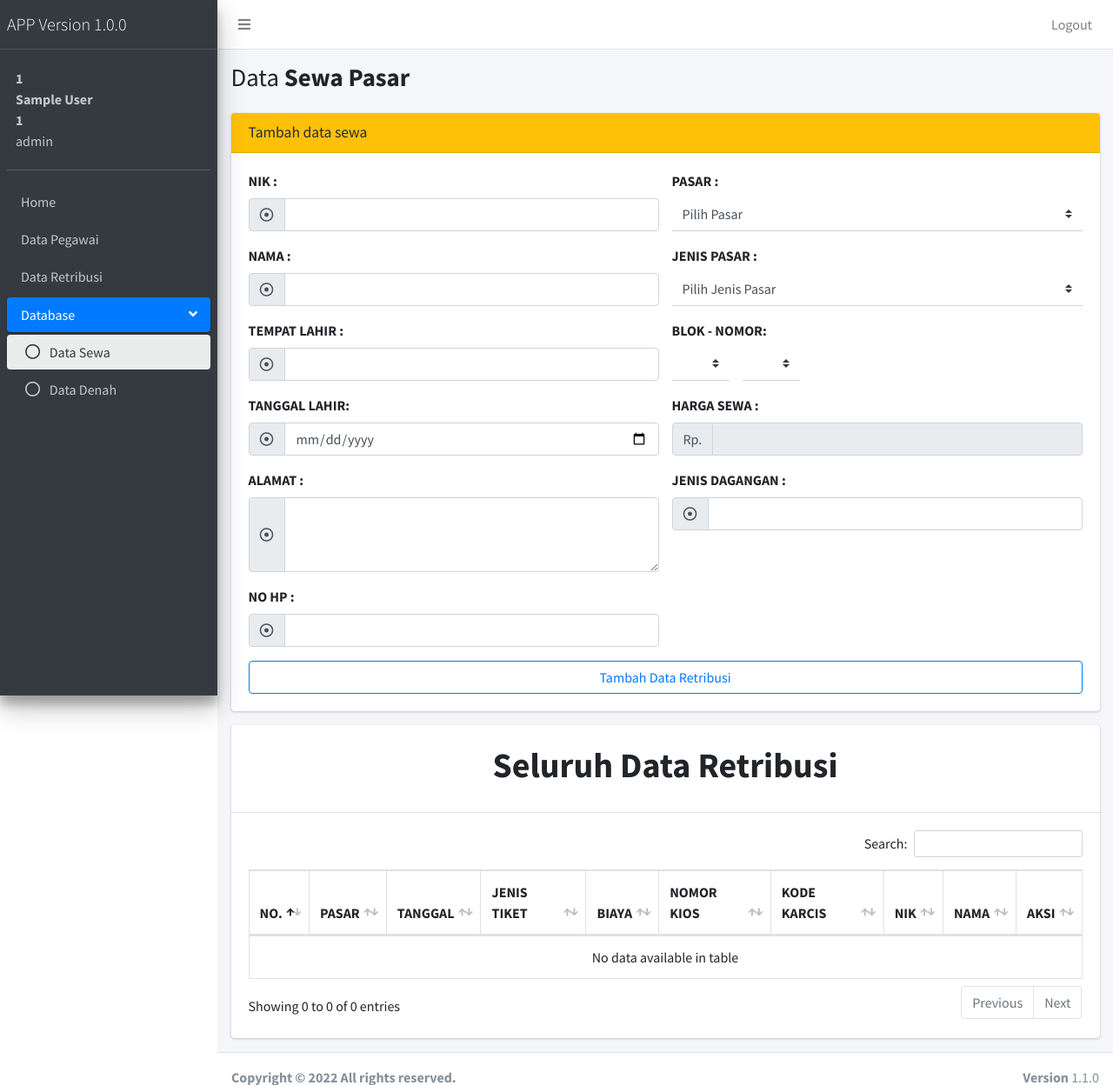
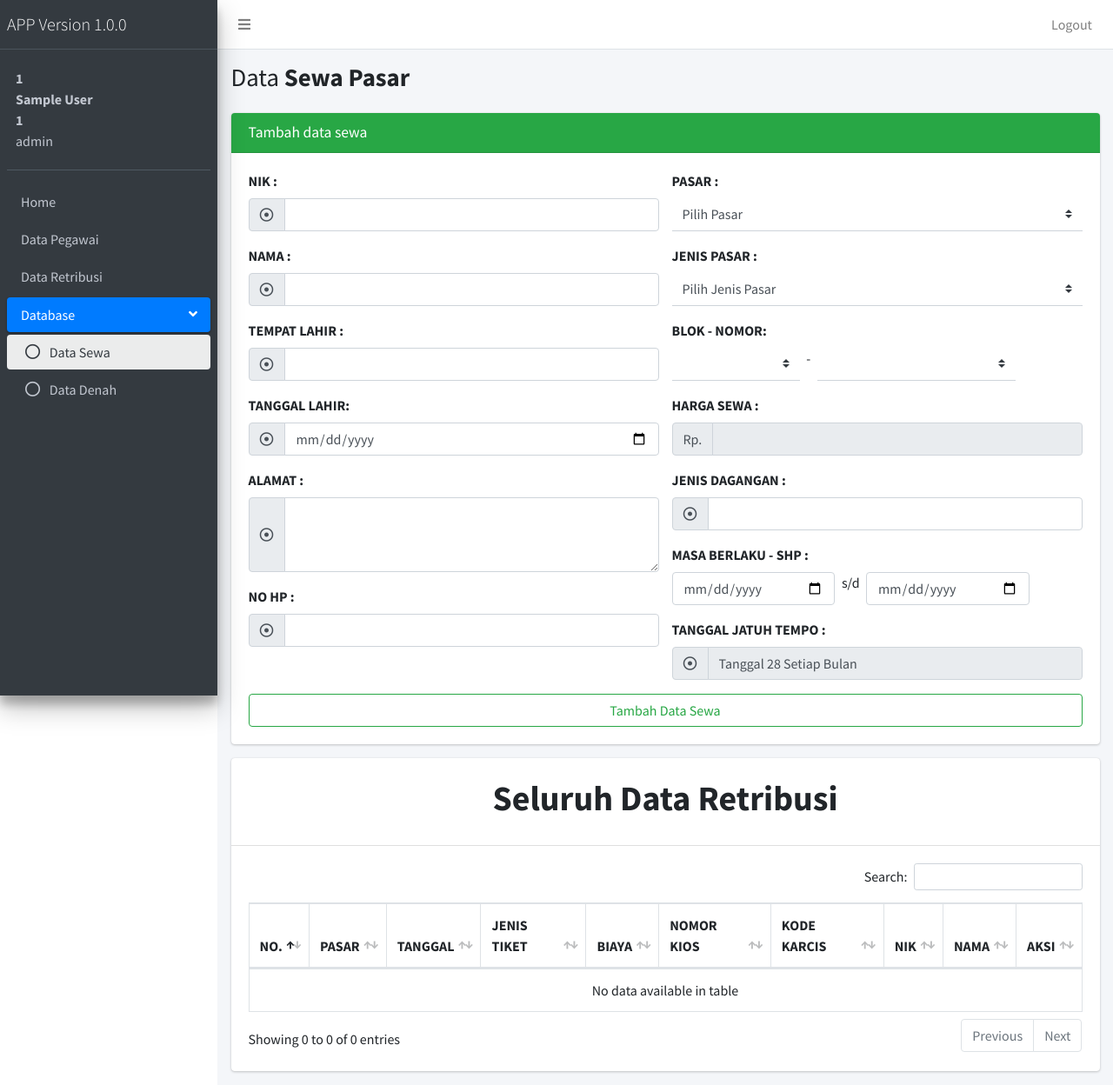
Before and after one commit to wahdjong-pc/nur-app-v1, a PHP site: page /admin-master/data-sewa.php in a window 1280 px wide. Shown: the top 1248 px of the page at 87% size. Run offline with PHP 8.4, Linux system fonts and the light colour scheme; the visitor is signed in with stand-in values (Sample User, id 1); data that the repository does not hold is empty; some libraries are stand-ins or nearby versions.

Commit message:
create validation input data sewa

```diff
--- a/admin-master/data-sewa.php
+++ b/admin-master/data-sewa.php
@@ -189,12 +189,12 @@ if (empty($_SESSION['nik']) or empty($_SESSION['role'])) {
         <!-- Small boxes (Stat box) -->
         <div class="row">
           <div class="col-md-12">
-            <div class="card card-warning">
+            <div class="card card-success">
               <div class="card-header">
                 <h3 class="card-title">Tambah data sewa</h3>
               </div>
 
-              <form action="proses-retribusi/proses_tambah.php" id="formRetribusi" method="post">
+              <form action="proses-retribusi/proses_tambah.php" id="formDataSewa" method="post">
               <div class="card-body">
                 <div class="row">
                     <div class="col-md-6">
@@ -231,7 +231,7 @@ if (empty($_SESSION['nik']) or empty($_SESSION['role'])) {
                             <div class="input-group-prepend">
                             <span class="input-group-text"><i class="far fa-dot-circle"></i></span>
                             </div>
-                            <input type="text" class="form-control" id="tmp-lahir" name="tmp_lahir">
+                            <input type="text" class="form-control" id="tmpLahir" name="tmpLahir">
                         </div>
                         <!-- /.input group -->
                     </div>
@@ -244,7 +244,7 @@ if (empty($_SESSION['nik']) or empty($_SESSION['role'])) {
                             <div class="input-group-prepend">
                             <span class="input-group-text"><i class="far fa-dot-circle"></i></span>
                             </div>
-                            <input type="date" class="form-control" id="tgl-lahir" name="tgl_lahir">
+                            <input type="date" class="form-control" id="tglLahir" name="tglLahir">
                         </div>
                         <!-- /.input group -->
                     </div>
@@ -270,7 +270,7 @@ if (empty($_SESSION['nik']) or empty($_SESSION['role'])) {
                             <div class="input-group-prepend">
                             <span class="input-group-text"><i class="far fa-dot-circle"></i></span>
                             </div>
-                            <input type="number" class="form-control" id="no-hp" name="no_hp">
+                            <input type="number" class="form-control" id="noHp" name="noHp">
                         </div>
                         <!-- /.input group -->
                     </div>
@@ -300,7 +300,7 @@ if (empty($_SESSION['nik']) or empty($_SESSION['role'])) {
                         <label>JENIS PASAR :</label>
 
                         <div class="input-group">
-                            <select class="custom-select form-control-border" id="jenis-pasar" name="jenis_pasar" onchange="pilihJenisPasar()">
+                            <select class="custom-select form-control-border" id="jenisPasar" name="jenisPasar" onchange="pilihJenisPasar()">
                             <option value="" hidden>Pilih Jenis Pasar</option>
                             </select>
                         </div>
@@ -311,15 +311,15 @@ if (empty($_SESSION['nik']) or empty($_SESSION['role'])) {
                     <div class="form-group">
                         <label>BLOK - NOMOR:</label>
                         <div class="row">
-                          <div class="col-md-2">
+                          <div class="col-md-4">
                             <div class="input-group">
                               <select class="custom-select form-control-border" id="blok" name="blok" onchange="pilihBlok()">
                               </select>
                             </div>
                             <!-- /.input group -->
                           </div>
-
-                          <div class="col-md-2">
+-
+                          <div class="col-md-6">
                             <div class="input-group">
                               <select class="custom-select form-control-border" id="nomor" name="nomor">
                               </select>
@@ -337,7 +337,7 @@ if (empty($_SESSION['nik']) or empty($_SESSION['role'])) {
                         <div class="input-group-prepend">
                           <span class="input-group-text">Rp.</span>
                         </div>
-                        <input type="number" class="form-control" id="harga-sewa" name="harga_sewa" readonly>
+                        <input type="number" class="form-control" id="hargaSewa" name="hargaSewa" readonly>
                       </div>
                       <!-- /.input group -->
                     </div>
@@ -350,7 +350,40 @@ if (empty($_SESSION['nik']) or empty($_SESSION['role'])) {
                             <div class="input-group-prepend">
                             <span class="input-group-text"><i class="far fa-dot-circle"></i></span>
                             </div>
-                            <input type="text" class="form-control" id="jenis-dagangan" name="jenis_dagangan">
+                            <input type="text" class="form-control" id="jenisDagangan" name="jenisDagangan">
+                        </div>
+                        <!-- /.input group -->
+                    </div>
+                    <!-- /.form group -->
+
+                    <div class="form-group">
+                        <label>MASA BERLAKU - SHP :</label>
+                        <div class="row">
+                          <div class="col-md-5">
+                            <div class="input-group">
+                            <input type="date" class="form-control" id="dariShp" name="dariShp">
+                            </div>
+                            <!-- /.input group -->
+                          </div>
+                            <span>s/d</span>
+                          <div class="col-md-5">
+                            <div class="input-group">
+                            <input type="date" class="form-control" id="sampaiShp" name="sampaiShp">
+                            </div>
+                            <!-- /.input group -->
+                          </div>
+                        </div>
+                    </div>
+                    <!-- /.form group -->
+
+                    <div class="form-group">
+                        <label>TANGGAL JATUH TEMPO :</label>
+
+                        <div class="input-group">
+                            <div class="input-group-prepend">
+                            <span class="input-group-text"><i class="far fa-dot-circle"></i></span>
+                            </div>
+                            <input type="text" class="form-control" id="tglTempo" name="tglTempo" value="Tanggal 28 Setiap Bulan" readonly>
                         </div>
                         <!-- /.input group -->
                     </div>
@@ -361,7 +394,7 @@ if (empty($_SESSION['nik']) or empty($_SESSION['role'])) {
                     </div>
                 </div>
 
-                <button type="submit" class="btn btn-block btn-outline-primary" name="submit-retribusi">Tambah Data Retribusi</button>
+                <button type="submit" class="btn btn-block btn-outline-success" name="submit-retribusi">Tambah Data Sewa</button>
               </div>
               <!-- /.card-body -->
             </form>
@@ -374,108 +407,7 @@ if (empty($_SESSION['nik']) or empty($_SESSION['role'])) {
     </section>
     <!-- /.content -->
 
-    <!-- modal -->
 
-    <div class="modal fade" id="modal-retribusi">
-        <div class="modal-dialog">
-          <div class="modal-content">
-            <div class="modal-header">
-              <h4 class="modal-title">Tambah Data Rertribusi Lanjutan</h4>
-              <button type="button" class="close" data-dismiss="modal" aria-label="Close">
-                <span aria-hidden="true">&times;</span>
-              </button>
-            </div>
-            <div class="modal-body">
-            <form action="proses-retribusi/proses_tambah.php" id="formRetribusi2" method="post">
-              <div class="card-body">
-                <div class="form-group">
-                  <label>PASAR :</label>
-
-                  <div class="input-group">
-                  <input type="text" class="form-control" id="pasar-lanjutan" name="pasar" readonly>
-                  </div>
-                  <!-- /.input group -->
-                </div>
-                <!-- /.form group -->
-
-                <div class="form-group">
-                  <label>TANGGAL :</label>
-
-                  <div class="input-group">
-                    <div class="input-group-prepend">
-                      <span class="input-group-text"><i class="far fa-dot-circle"></i></span>
-                    </div>
-                    <input type="date" class="form-control" id="tanggal-lanjutan" name="tanggal" readonly>
-                  </div>
-                  <!-- /.input group -->
-                </div>
-                <!-- /.form group -->
-
-                <div class="form-group">
-                  <label>JENIS TIKET :</label>
-
-                  <div class="input-group">
-                    <select onchange="pilihBiayaLanjutan()" class="custom-select form-control-border" id="jenis-tiket-lanjutan" name="jenis_tiket">
-                      <option value="" hidden>Pilih Jenis Tiket</option>
-                      <option value="LAPAK">LAPAK</option>
-                      <option value="KIOS">KIOS</option>
-                      <option value="MUSIMAN">MUSIMAN</option>
-                    </select>
-                  </div>
-                  <!-- /.input group -->
-                </div>
-                <!-- /.form group -->
-
-                <div class="form-group">
-                  <label>BIAYA :</label>
-
-                  <div class="input-group">
-                    <div class="input-group-prepend">
-                      <span class="input-group-text">Rp.</span>
-                    </div>
-                    <input type="number" class="form-control" id="biaya-lanjutan" name="biaya" readonly>
-                  </div>
-                  <!-- /.input group -->
-                </div>
-                <!-- /.form group -->
-
-                <div class="form-group">
-                  <label>NOMOR KIOS :</label>
-
-                  <div class="input-group">
-                    <div class="input-group-prepend">
-                      <span class="input-group-text"><i class="far fa-dot-circle"></i></span>
-                    </div>
-                    <input type="text" class="form-control" id="no_kios" name="no_kios">
-                  </div>
-                  <!-- /.input group -->
-                </div>
-                <!-- /.form group -->
-
-                <div class="form-group">
-                  <label>KODE KARCIS :</label>
-
-                  <div class="input-group">
-                    <div class="input-group-prepend">
-                      <span class="input-group-text"><i class="far fa-dot-circle"></i></span>
-                    </div>
-                    <input type="text" class="form-control" id="kode_karcis" name="kode_karcis">
-                  </div>
-                  <!-- /.input group -->
-                </div>
-                <!-- /.form group -->
-
-                <button type="submit" class="btn btn-block btn-outline-primary" name="submit-retribusi">Tambah Data Retribusi Selanjutnya</button>
-              </div>
-              <!-- /.card-body -->
-            </form>
-            </div>
-          </div>
-          <!-- /.modal-content -->
-        </div>
-        <!-- /.modal-dialog -->
-      </div>
-      <!-- /.modal -->
 
     <section class="content">
       <div class="container-fluid">
@@ -595,45 +527,92 @@ if (empty($_SESSION['nik']) or empty($_SESSION['role'])) {
   });
 
   $(function () {
-  $('#formRetribusi').validate({
+  $('#formDataSewa').validate({
     rules: {
+      nik: {
+        required: true,
+        minlength: 16,
+        maxlength: 16,
+      },
+      nama: {
+        required: true,
+      },
+      tmpLahir: {
+        required: true,
+      },
+      tglLahir: {
+        required: true,
+      },
+      alamat: {
+        required: true,
+      },
+      noHp: {
+        required: true,
+      },
       pasar: {
         required: true,
       },
-      tanggal: {
+      jenisPasar: {
         required: true,
       },
-      jenis_tiket: {
+      blok: {
         required: true,
       },
-      biaya: {
+      nomor: {
         required: true,
       },
-      no_kios: {
+      jenisDagangan: {
         required: true,
       },
-      kode_karcis: {
+      dariShp: {
         required: true,
       },
+      sampaiShp: {
+        required: true,
+      },
+
     },
     messages: {
+      nik: {
+        required: "Mohon diisi nik nya",
+        minlength: "Minimal 16 angka",
+        maxlength: "Maksimal 16 angka",
+      },
+      nama: {
+        required: "Mohon diisi nama nya!",
+      },
+      tmpLahir: {
+        required: "Mohon diisi tempat lahir nya!",
+      },
+      tglLahir: {
+        required: "Mohon dipilih tanggal lahir nya!",
+      },
+      alamat: {
+        required: "Mohon diisi alamat nya!",
+      },
+      noHp: {
+        required: "Mohon diisi no hp nya!",
+      },
       pasar: {
         required: "Mohon dipilih pasar nya!",
       },
-      tanggal: {
-        required: "Mohon diisi tanggal nya!",
+      jenisPasar: {
+        required: "Mohon dipilih jenis pasar nya!",
       },
-      jenis_tiket: {
-        required: "Mohon dipilih jenis tiket nya!",
+      blok: {
+        required: "Mohon dipilih blok nya!",
       },
-      biaya: {
-        required: "Mohon diisi biaya nya!",
+      nomor: {
+        required: "Mohon dipilih nomor nya!",
       },
-      no_kios: {
-        required: "Mohon diisi nomor kios nya!",
+      jenisDagangan: {
+        required: "Mohon diisi jenis dagangan nya!",
       },
-      kode_karcis: {
-        required: "Mohon diisi kode karcis nya!",
+      dariShp: {
+        required: "Mohon dipilih dari tanggal shp nya!",
+      },
+      sampaiShp: {
+        required: "Mohon dipilih sampai tanggal shp nya!",
       },
     },
     errorElement: 'span',
@@ -649,59 +628,7 @@ if (empty($_SESSION['nik']) or empty($_SESSION['role'])) {
     }
   });
 
-  $('#formRetribusi2').validate({
-    rules: {
-      pasar: {
-        required: true,
-      },
-      tanggal: {
-        required: true,
-      },
-      jenis_tiket: {
-        required: true,
-      },
-      biaya: {
-        required: true,
-      },
-      no_kios: {
-        required: true,
-      },
-      kode_karcis: {
-        required: true,
-      },
-    },
-    messages: {
-      pasar: {
-        required: "Mohon dipilih pasar nya!",
-      },
-      tanggal: {
-        required: "Mohon diisi tanggal nya!",
-      },
-      jenis_tiket: {
-        required: "Mohon dipilih jenis tiket nya!",
-      },
-      biaya: {
-        required: "Mohon diisi biaya nya!",
-      },
-      no_kios: {
-        required: "Mohon diisi nomor kios nya!",
-      },
-      kode_karcis: {
-        required: "Mohon diisi kode karcis nya!",
-      },
-    },
-    errorElement: 'span',
-    errorPlacement: function (error, element) {
-      error.addClass('invalid-feedback');
-      element.closest('.form-group').append(error);
-    },
-    highlight: function (element, errorClass, validClass) {
-      $(element).addClass('is-invalid');
-    },
-    unhighlight: function (element, errorClass, validClass) {
-      $(element).removeClass('is-invalid');
-    }
-  });
+
 });
 
 
@@ -731,30 +658,30 @@ function pilihPasar(){
 
   if (value == "KOBA") {
     jenisPasar = "<option value='' hidden>Pilih Jenis Pasar</option><option value='Pasar Kering'>Pasar Kering</option><option value='Pasar Basah'>Pasar Basah</option><option value='Kios'>Kios</option>";
-    document.getElementById('jenis-pasar').innerHTML = jenisPasar;
+    document.getElementById('jenisPasar').innerHTML = jenisPasar;
 
   }else if(value == "NAMANG"){
     jenisPasar = "<option value='' hidden>Pilih Jenis Pasar</option><option value='Pasar Kering'>Pasar Kering</option><option value='Pasar Basah'>Pasar Basah</option><option value='Kios'>Kios</option>";
-    document.getElementById('jenis-pasar').innerHTML = jenisPasar;
+    document.getElementById('jenisPasar').innerHTML = jenisPasar;
   }else if(value == "SUNGAI SELAN"){
     jenisPasar = "<option value='' hidden>Pilih Jenis Pasar</option><option value='Pasar Kering'>Pasar Kering</option><option value='Pasar Basah'>Pasar Basah</option><option value='Kios'>Kios</option>";
-    document.getElementById('jenis-pasar').innerHTML = jenisPasar;
+    document.getElementById('jenisPasar').innerHTML = jenisPasar;
   }else if(value == "SIMPANG KATIS"){
     jenisPasar = "<option value='' hidden>Pilih Jenis Pasar</option><option value='Pasar Kering'>Pasar Kering</option><option value='Pasar Basah'>Pasar Basah</option><option value='Kios'>Kios</option>";
-    document.getElementById('jenis-pasar').innerHTML = jenisPasar;
+    document.getElementById('jenisPasar').innerHTML = jenisPasar;
   }else if(value == "AIR MESU"){
     jenisPasar = "<option value='' hidden>Pilih Jenis Pasar</option><option value='Pasar Kering'>Pasar Kering</option><option value='Pasar Basah'>Pasar Basah</option><option value='Kios'>Kios</option>";
-    document.getElementById('jenis-pasar').innerHTML = jenisPasar;
+    document.getElementById('jenisPasar').innerHTML = jenisPasar;
   }else if(value == "KAYU BESI"){
     jenisPasar = "<option value='' hidden>Pilih Jenis Pasar</option><option value='Pasar Kering'>Pasar Kering</option><option value='Pasar Basah'>Pasar Basah</option><option value='Kios'>Kios</option>";
-    document.getElementById('jenis-pasar').innerHTML = jenisPasar;
+    document.getElementById('jenisPasar').innerHTML = jenisPasar;
   }
 
 }
 
 function pilihJenisPasar(){
   let valuePasar = pasar.options[pasar.selectedIndex].value;
-  let elementJenisPasar = document.getElementById('jenis-pasar');
+  let elementJenisPasar = document.getElementById('jenisPasar');
   let valueJenisPasar = elementJenisPasar.options[elementJenisPasar.selectedIndex].value;
   let blok = "";
 
@@ -819,11 +746,11 @@ function pilihJenisPasar(){
 function pilihBlok(){
   let valuePasar        = pasar.options[pasar.selectedIndex].value;
 
-  let elementJenisPasar = document.getElementById('jenis-pasar');
+  let elementJenisPasar = document.getElementById('jenisPasar');
   let valueJenisPasar = elementJenisPasar.options[elementJenisPasar.selectedIndex].value;
 
   let elementBlok       = document.getElementById('blok');
-  let elementHargaSewa  = document.getElementById('harga-sewa');
+  let elementHargaSewa  = document.getElementById('hargaSewa');
   let valueBlok         = elementBlok.options[elementBlok.selectedIndex].value;
   let nomor             = "";
 
```
